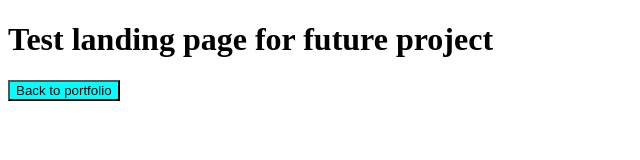
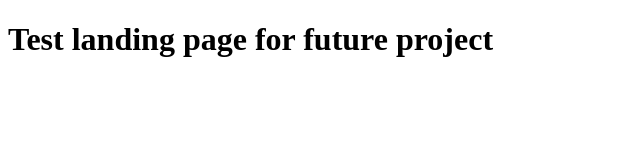
Before and after one commit to MattG91/first-web-app-test, a plain HTML site: page index.html in a window 1280 px wide. Shown: the whole page, without its empty margins (0-640 px from the left). Drawn offline with Linux system fonts and the light colour scheme.

Commit message:
Updated to take the button out

```diff
--- a/index.html
+++ b/index.html
@@ -9,7 +9,6 @@
 <body>
 
   <H1>Test landing page for future project</H1>
-  <a href="https://mattg91.github.io/Portfolio/"><button type="button">Back to portfolio</button></a>
 
 </body>
 </html>
```
